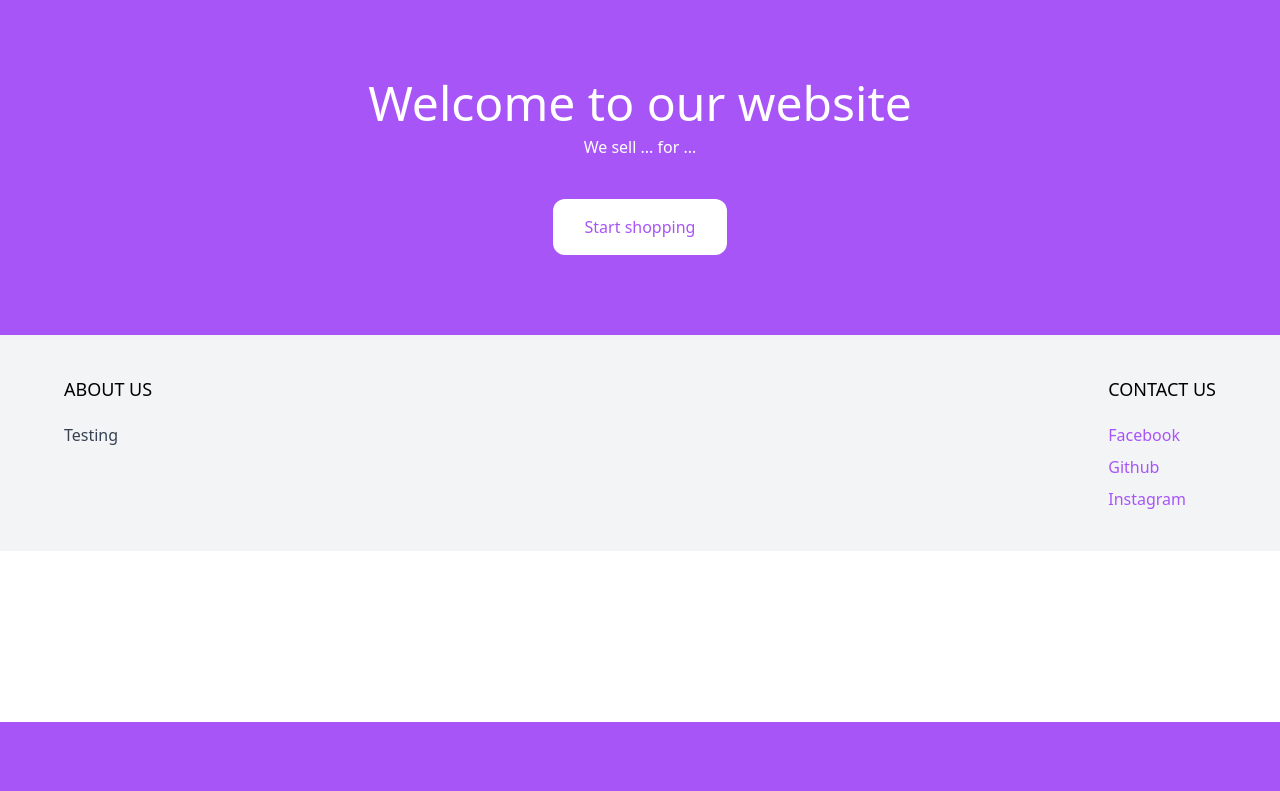
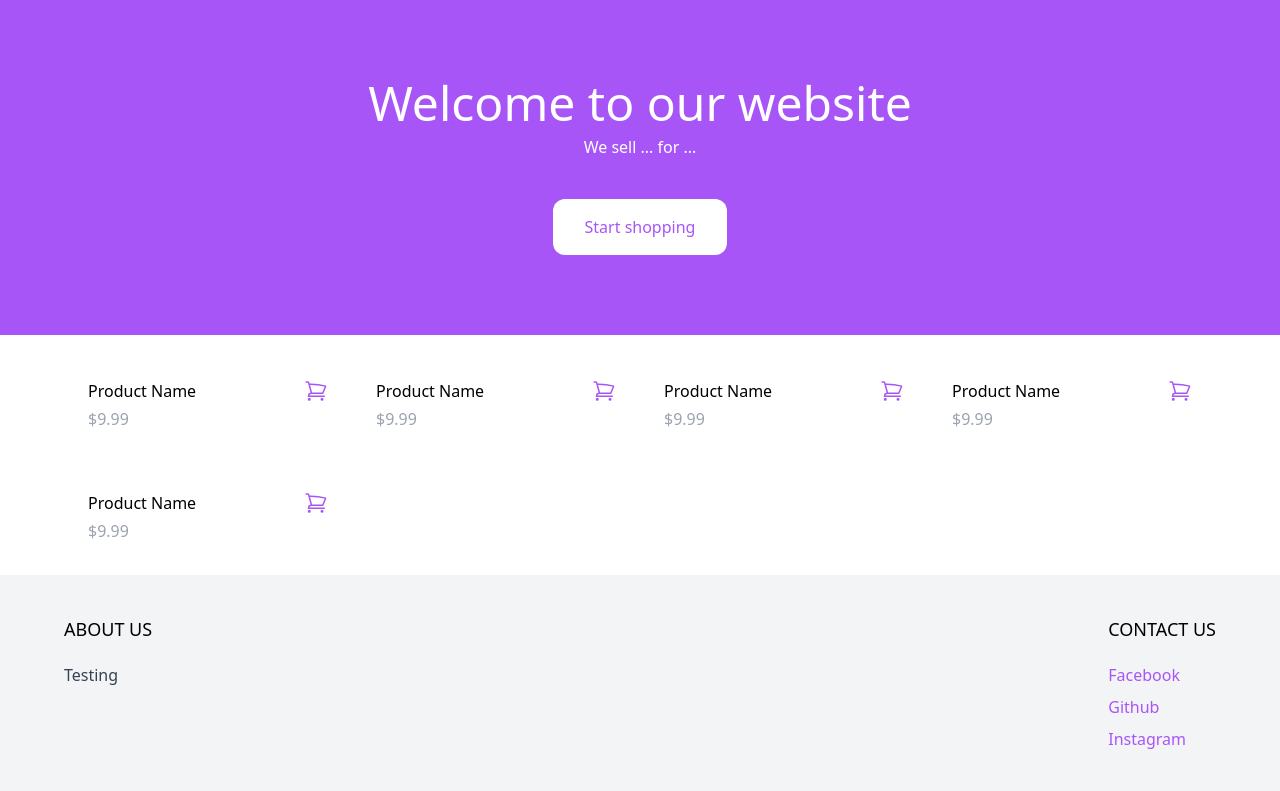
Before and after one commit to PhungHoang1909/ECommerce_Django, a Django app: page / in a window 1280 px wide. Shown: the part 78-869 px from the top of the page. Before the commit the page ends 800 px from the top, so only its background shows below. Run offline with Django 5.2, Linux system fonts and the light colour scheme; some libraries are stand-ins or nearby versions.

Commit message:
Add Products to front page

```diff
--- a/ecommerceapp/templates/base.html
+++ b/ecommerceapp/templates/base.html
@@ -36,13 +36,13 @@
                     <a href="#">
                         <svg xmlns="http://www.w3.org/2000/svg" fill="none" viewBox="0 0 24 24" stroke-width="1.5" stroke="currentColor" class="w-6 h-6">
                             <path stroke-linecap="round" stroke-linejoin="round" d="M17.982 18.725A7.488 7.488 0 0 0 12 15.75a7.488 7.488 0 0 0-5.982 2.975m11.963 0a9 9 0 1 0-11.963 0m11.963 0A8.966 8.966 0 0 1 12 21a8.966 8.966 0 0 1-5.982-2.275M15 9.75a3 3 0 1 1-6 0 3 3 0 0 1 6 0Z" />
-                          </svg>
+                        </svg>
                     </a>
 
                     <a href="#">
                         <svg xmlns="http://www.w3.org/2000/svg" fill="none" viewBox="0 0 24 24" stroke-width="1.5" stroke="currentColor" class="w-6 h-6">
                             <path stroke-linecap="round" stroke-linejoin="round" d="M2.25 3h1.386c.51 0 .955.343 1.087.835l.383 1.437M7.5 14.25a3 3 0 0 0-3 3h15.75m-12.75-3h11.218c1.121-2.3 2.1-4.684 2.924-7.138a60.114 60.114 0 0 0-16.536-1.84M7.5 14.25 5.106 5.272M6 20.25a.75.75 0 1 1-1.5 0 .75.75 0 0 1 1.5 0Zm12.75 0a.75.75 0 1 1-1.5 0 .75.75 0 0 1 1.5 0Z" />
-                          </svg>
+                        </svg>
                     </a>
                 </div>
             </div>
--- a/ecommerceapp/templates/frontpage.html
+++ b/ecommerceapp/templates/frontpage.html
@@ -10,4 +10,98 @@
         <a href="#" class="inline-block px-8 py-4 rounded-xl bg-white text-purple-500 hover:bg-gray-200">Start shopping</a>
     </div>
 </header>
+
+<div class="max-w-6xl mx-auto py-2 px-6 xl:px-0">
+    <div class="products flex items-center flex-wrap">
+        <div class="w-full md:w-1/3 xl:w-1/4 p-6">
+            <a href="#">
+                <img class="rounded-xl hover:shadow-lg"></img>
+            </a>
+
+            <div class="pt-3 flex items-center justify-between">
+                <a href="#">Product Name</a>
+
+                <a href="#" class="text-purple-500 hover:text-purple-800">
+                    <svg xmlns="http://www.w3.org/2000/svg" fill="none" viewBox="0 0 24 24" stroke-width="1.5" stroke="currentColor" class="w-6 h-6">
+                        <path stroke-linecap="round" stroke-linejoin="round" d="M2.25 3h1.386c.51 0 .955.343 1.087.835l.383 1.437M7.5 14.25a3 3 0 0 0-3 3h15.75m-12.75-3h11.218c1.121-2.3 2.1-4.684 2.924-7.138a60.114 60.114 0 0 0-16.536-1.84M7.5 14.25 5.106 5.272M6 20.25a.75.75 0 1 1-1.5 0 .75.75 0 0 1 1.5 0Zm12.75 0a.75.75 0 1 1-1.5 0 .75.75 0 0 1 1.5 0Z" />
+                    </svg>
+                </a>
+            </div>
+
+            <p class="pt-1 text-gray-400">$9.99</p>
+        </div>
+
+        <div class="w-full md:w-1/3 xl:w-1/4 p-6">
+            <a href="#">
+                <img class="rounded-xl hover:shadow-lg"></img>
+            </a>
+
+            <div class="pt-3 flex items-center justify-between">
+                <a href="#">Product Name</a>
+
+                <a href="#" class="text-purple-500 hover:text-purple-800">
+                    <svg xmlns="http://www.w3.org/2000/svg" fill="none" viewBox="0 0 24 24" stroke-width="1.5" stroke="currentColor" class="w-6 h-6">
+                        <path stroke-linecap="round" stroke-linejoin="round" d="M2.25 3h1.386c.51 0 .955.343 1.087.835l.383 1.437M7.5 14.25a3 3 0 0 0-3 3h15.75m-12.75-3h11.218c1.121-2.3 2.1-4.684 2.924-7.138a60.114 60.114 0 0 0-16.536-1.84M7.5 14.25 5.106 5.272M6 20.25a.75.75 0 1 1-1.5 0 .75.75 0 0 1 1.5 0Zm12.75 0a.75.75 0 1 1-1.5 0 .75.75 0 0 1 1.5 0Z" />
+                    </svg>
+                </a>
+            </div>
+
+            <p class="pt-1 text-gray-400">$9.99</p>
+        </div>
+
+        <div class="w-full md:w-1/3 xl:w-1/4 p-6">
+            <a href="#">
+                <img class="rounded-xl hover:shadow-lg"></img>
+            </a>
+
+            <div class="pt-3 flex items-center justify-between">
+                <a href="#">Product Name</a>
+
+                <a href="#" class="text-purple-500 hover:text-purple-800">
+                    <svg xmlns="http://www.w3.org/2000/svg" fill="none" viewBox="0 0 24 24" stroke-width="1.5" stroke="currentColor" class="w-6 h-6">
+                        <path stroke-linecap="round" stroke-linejoin="round" d="M2.25 3h1.386c.51 0 .955.343 1.087.835l.383 1.437M7.5 14.25a3 3 0 0 0-3 3h15.75m-12.75-3h11.218c1.121-2.3 2.1-4.684 2.924-7.138a60.114 60.114 0 0 0-16.536-1.84M7.5 14.25 5.106 5.272M6 20.25a.75.75 0 1 1-1.5 0 .75.75 0 0 1 1.5 0Zm12.75 0a.75.75 0 1 1-1.5 0 .75.75 0 0 1 1.5 0Z" />
+                    </svg>
+                </a>
+            </div>
+
+            <p class="pt-1 text-gray-400">$9.99</p>
+        </div>
+
+        <div class="w-full md:w-1/3 xl:w-1/4 p-6">
+            <a href="#">
+                <img class="rounded-xl hover:shadow-lg"></img>
+            </a>
+
+            <div class="pt-3 flex items-center justify-between">
+                <a href="#">Product Name</a>
+
+                <a href="#" class="text-purple-500 hover:text-purple-800">
+                    <svg xmlns="http://www.w3.org/2000/svg" fill="none" viewBox="0 0 24 24" stroke-width="1.5" stroke="currentColor" class="w-6 h-6">
+                        <path stroke-linecap="round" stroke-linejoin="round" d="M2.25 3h1.386c.51 0 .955.343 1.087.835l.383 1.437M7.5 14.25a3 3 0 0 0-3 3h15.75m-12.75-3h11.218c1.121-2.3 2.1-4.684 2.924-7.138a60.114 60.114 0 0 0-16.536-1.84M7.5 14.25 5.106 5.272M6 20.25a.75.75 0 1 1-1.5 0 .75.75 0 0 1 1.5 0Zm12.75 0a.75.75 0 1 1-1.5 0 .75.75 0 0 1 1.5 0Z" />
+                    </svg>
+                </a>
+            </div>
+
+            <p class="pt-1 text-gray-400">$9.99</p>
+        </div>
+
+        <div class="w-full md:w-1/3 xl:w-1/4 p-6">
+            <a href="#">
+                <img class="rounded-xl hover:shadow-lg"></img>
+            </a>
+
+            <div class="pt-3 flex items-center justify-between">
+                <a href="#">Product Name</a>
+
+                <a href="#" class="text-purple-500 hover:text-purple-800">
+                    <svg xmlns="http://www.w3.org/2000/svg" fill="none" viewBox="0 0 24 24" stroke-width="1.5" stroke="currentColor" class="w-6 h-6">
+                        <path stroke-linecap="round" stroke-linejoin="round" d="M2.25 3h1.386c.51 0 .955.343 1.087.835l.383 1.437M7.5 14.25a3 3 0 0 0-3 3h15.75m-12.75-3h11.218c1.121-2.3 2.1-4.684 2.924-7.138a60.114 60.114 0 0 0-16.536-1.84M7.5 14.25 5.106 5.272M6 20.25a.75.75 0 1 1-1.5 0 .75.75 0 0 1 1.5 0Zm12.75 0a.75.75 0 1 1-1.5 0 .75.75 0 0 1 1.5 0Z" />
+                    </svg>
+                </a>
+            </div>
+
+            <p class="pt-1 text-gray-400">$9.99</p>
+        </div>
+    </div>
+</div>
 {% endblock %}
```
